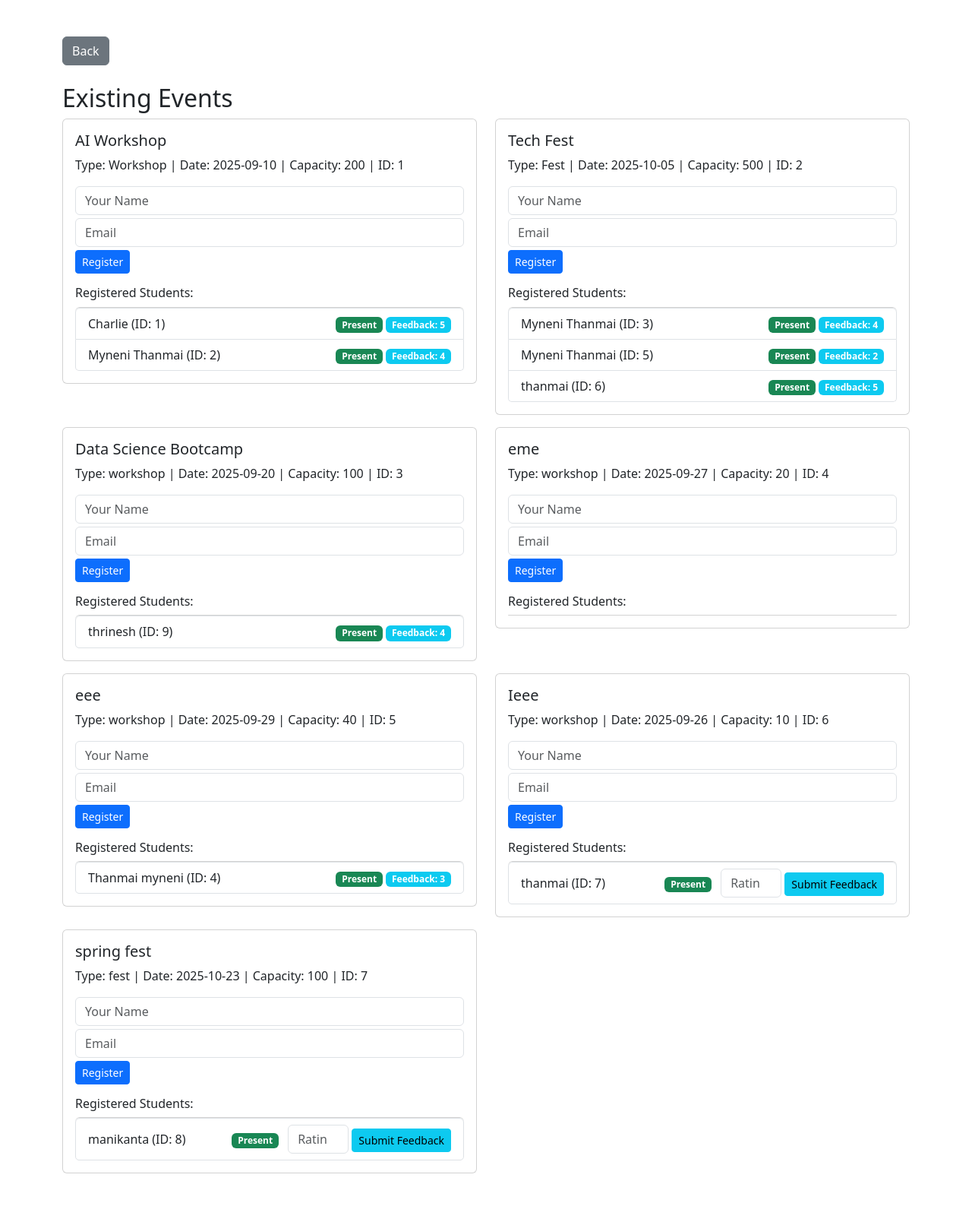
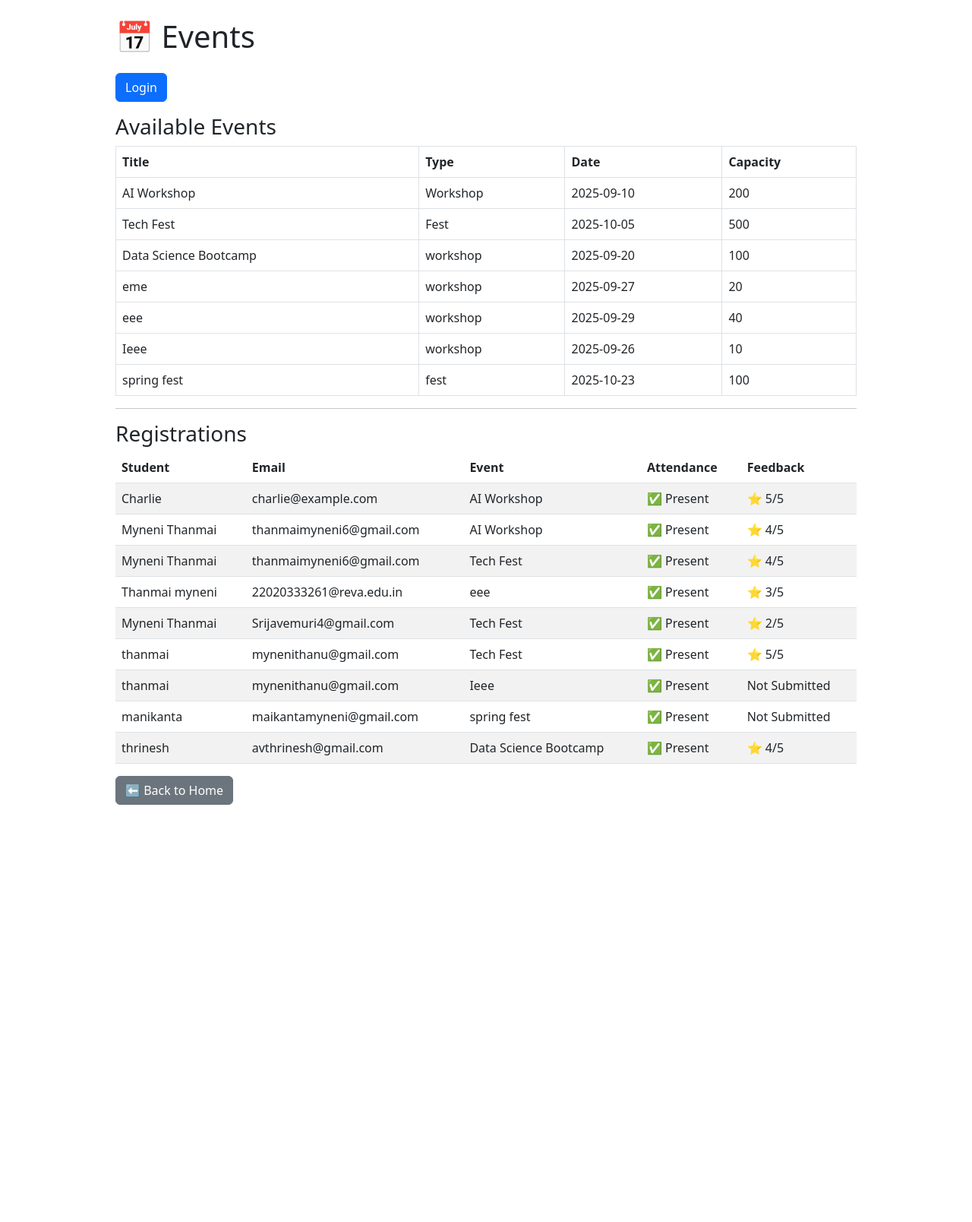
Before and after one commit to thanmaimyneni/Event_Managment_System, a Flask app: page /events in a window 1280 px wide. Shown: the whole page at 76% size. After the commit the page ends 1059 px from the top, so only its background shows below. Run offline with Flask 3, Linux system fonts and the light colour scheme.

Commit message:
Initial commit

```diff
--- a/app.py
+++ b/app.py
@@ -1,15 +1,19 @@
-from flask import Flask, render_template, request
+from flask import Flask, render_template, request, redirect, url_for, flash, session, abort
 from flask_sqlalchemy import SQLAlchemy
 from datetime import datetime
+from functools import wraps
 import os
 
 app = Flask(__name__)
 db_path = os.path.join(os.path.dirname(__file__), 'events.db')
 app.config['SQLALCHEMY_DATABASE_URI'] = 'sqlite:///' + db_path
 app.config['SQLALCHEMY_TRACK_MODIFICATIONS'] = False
+app.secret_key = os.environ.get('FLASK_SECRET_KEY', 'dev-secret')  # Needed for sessions
 db = SQLAlchemy(app)
 
-# Models
+# ===============================
+# MODELS
+# ===============================
 class Event(db.Model):
     id = db.Column(db.Integer, primary_key=True)
     title = db.Column(db.String, nullable=False)
@@ -41,12 +45,65 @@ class Feedback(db.Model):
 with app.app_context():
     db.create_all()
 
-# Home Page
+# ===============================
+# ROLE-BASED ACCESS CONTROL
+# ===============================
+def require_role(*roles):
+    def decorator(f):
+        @wraps(f)
+        def wrapper(*args, **kwargs):
+            if session.get('role') in roles:
+                return f(*args, **kwargs)
+            return abort(403)
+        return wrapper
+    return decorator
+
+# ===============================
+# AUTH ROUTES
+# ===============================
+@app.route('/login', methods=['GET', 'POST'])
+def login():
+    if request.method == 'POST':
+        mode = request.form.get('mode')
+
+        if mode == 'admin':
+            pwd = request.form.get('password', '')
+            admin_pwd = os.environ.get('ADMIN_PASSWORD', 'admin123')
+            if pwd == admin_pwd:
+                session['role'] = 'admin'
+                flash('Logged in as Admin', 'success')
+                return redirect(url_for('index'))
+            else:
+                flash('Invalid admin password', 'danger')
+
+        elif mode == 'student':
+            name = request.form.get('name', '').strip()
+            email = request.form.get('email', '').strip()
+            if name and email:
+                session['role'] = 'student'
+                session['student_name'] = name
+                session['student_email'] = email
+                flash('Logged in as Student', 'success')
+                return redirect(url_for('events'))
+            else:
+                flash('Provide both name and email', 'danger')
+
+    return render_template('login.html')
+
+@app.route('/logout')
+def logout():
+    session.clear()
+    flash('Logged out', 'info')
+    return redirect(url_for('index'))
+
+# ===============================
+# MAIN ROUTES
+# ===============================
 @app.route('/')
 def index():
     return render_template('home.html')
 
-# Create Event
+@require_role('admin')
 @app.route('/create_event', methods=['GET', 'POST'])
 def create_event():
     if request.method == 'POST':
@@ -60,29 +117,34 @@ def create_event():
         return render_template('create_event.html', success=True)
     return render_template('create_event.html')
 
-# Existing Events / Student Registration
 @app.route('/events', methods=['GET', 'POST'])
 def events():
     events_list = Event.query.all()
     message = None
     if request.method == 'POST':
-        # Register student
-        name = request.form['name']
-        email = request.form['email']
+        # Require student role
+        if session.get('role') != 'student':
+            return abort(403)
+
+        name = session.get('student_name')
+        email = session.get('student_email')
         event_id = int(request.form['event_id'])
+
         student = Student.query.filter_by(email=email).first()
         if not student:
             student = Student(name=name, email=email)
             db.session.add(student)
             db.session.commit()
-        # Check duplicate registration
+
+        # Prevent duplicate registration
         reg = Registration.query.filter_by(student_id=student.id, event_id=event_id).first()
         if not reg:
             reg = Registration(student_id=student.id, event_id=event_id)
             db.session.add(reg)
             db.session.commit()
             message = f"{student.name} registered successfully!"
-    # Load registrations for display
+
+    # Load registrations
     registrations = Registration.query.all()
     reg_data = []
     for r in registrations:
@@ -100,7 +162,7 @@ def events():
         })
     return render_template('events.html', events=events_list, reg_data=reg_data, message=message)
 
-# Mark attendance (admin)
+@require_role('admin')
 @app.route('/mark_attendance/<int:reg_id>', methods=['POST'])
 def mark_attendance(reg_id):
     att = Attendance.query.filter_by(registration_id=reg_id).first()
@@ -112,7 +174,7 @@ def mark_attendance(reg_id):
     db.session.commit()
     return ('', 204)
 
-# Submit feedback (student)
+@require_role('student')
 @app.route('/submit_feedback/<int:reg_id>', methods=['POST'])
 def submit_feedback(reg_id):
     rating = int(request.form['rating'])
@@ -125,5 +187,8 @@ def submit_feedback(reg_id):
     db.session.commit()
     return ('', 204)
 
+# ===============================
+# RUN
+# ===============================
 if __name__ == '__main__':
     app.run(debug=True)
--- a/templates/events.html
+++ b/templates/events.html
@@ -2,63 +2,148 @@
 <html lang="en">
 <head>
   <meta charset="utf-8">
-  <title>Existing Events</title>
+  <title>Event Reporter - Events</title>
   <link href="https://cdn.jsdelivr.net/npm/bootstrap@5.3.0/dist/css/bootstrap.min.css" rel="stylesheet">
 </head>
-<body class="p-5">
-<div class="container">
-  <a href="/" class="btn btn-secondary mb-4">Back</a>
+<body class="p-4">
 
-  <h2>Existing Events</h2>
+  <div class="container" style="max-width:1000px">
+    <h1 class="mb-4">📅 Events</h1>
+
     {% if message %}
       <div class="alert alert-success">{{ message }}</div>
     {% endif %}
 
-  <div class="row">
+    <!-- User Info -->
+    {% if session.get('role') %}
+      <div class="alert alert-info">
+        Logged in as <b>{{ session.get('role')|capitalize }}</b>
+        {% if session.get('role') == 'student' %}
+          ({{ session.get('student_name') }} - {{ session.get('student_email') }})
+        {% endif %}
+      </div>
+      <form action="{{ url_for('logout') }}" method="get" class="mb-3">
+        <button type="submit" class="btn btn-danger">Logout</button>
+      </form>
+    {% else %}
+      <form action="{{ url_for('login') }}" method="get" class="mb-3">
+        <button type="submit" class="btn btn-primary">Login</button>
+      </form>
+    {% endif %}
+
+    <!-- Events Table -->
+    <h3>Available Events</h3>
+    <table class="table table-bordered">
+      <thead>
+        <tr>
+          <th>Title</th>
+          <th>Type</th>
+          <th>Date</th>
+          <th>Capacity</th>
+          {% if session.get('role') == 'student' %}
+            <th>Action</th>
+          {% endif %}
+        </tr>
+      </thead>
+      <tbody>
         {% for e in events %}
-      <div class="col-md-6 mb-3">
-        <div class="card p-3">
-          <h5>{{ e.title }}</h5>
-          <p>Type: {{ e.type }} | Date: {{ e.date }} | Capacity: {{ e.capacity }} | ID: {{ e.id }}</p>
+          <tr>
+            <td>{{ e.title }}</td>
+            <td>{{ e.type }}</td>
+            <td>{{ e.date }}</td>
+            <td>{{ e.capacity }}</td>
+            {% if session.get('role') == 'student' %}
+              <td>
                 <form method="post">
                   <input type="hidden" name="event_id" value="{{ e.id }}">
-            <input type="text" name="name" placeholder="Your Name" class="form-control mb-1" required>
-            <input type="email" name="email" placeholder="Email" class="form-control mb-1" required>
-            <button type="submit" class="btn btn-primary btn-sm">Register</button>
+                  <button class="btn btn-sm btn-success">Register</button>
                 </form>
+              </td>
+            {% endif %}
+          </tr>
+        {% endfor %}
+      </tbody>
+    </table>
 
-          <h6 class="mt-3">Registered Students:</h6>
-          <ul class="list-group">
+    <hr>
+
+    <!-- Registrations Table -->
+    <h3>Registrations</h3>
+    <table class="table table-striped">
+      <thead>
+        <tr>
+          <th>Student</th>
+          <th>Email</th>
+          <th>Event</th>
+          <th>Attendance</th>
+          <th>Feedback</th>
+          {% if session.get('role') == 'admin' %}
+            <th>Actions (Admin)</th>
+          {% elif session.get('role') == 'student' %}
+            <th>Actions (Student)</th>
+          {% endif %}
+        </tr>
+      </thead>
+      <tbody>
         {% for r in reg_data %}
-              {% if r.event_title == e.title %}
-                <li class="list-group-item d-flex justify-content-between align-items-center">
-                  {{ r.student_name }} (ID: {{ r.reg_id }})
-                  <div>
+          <tr>
+            <td>{{ r.student_name }}</td>
+            <td>{{ r.student_email }}</td>
+            <td>{{ r.event_title }}</td>
+            <td>
+              {% if r.attendance is none %}
+                Not Marked
+              {% elif r.attendance %}
+                ✅ Present
+              {% else %}
+                ❌ Absent
+              {% endif %}
+            </td>
+            <td>
+              {% if r.feedback %}
+                ⭐ {{ r.feedback }}/5
+              {% else %}
+                Not Submitted
+              {% endif %}
+            </td>
+
+            {% if session.get('role') == 'admin' %}
+              <td>
                 {% if not r.attendance %}
-                      <form action="/mark_attendance/{{ r.reg_id }}" method="post" class="d-inline">
-                        <button class="btn btn-warning btn-sm">Mark Attendance</button>
+                  <form method="post" action="{{ url_for('mark_attendance', reg_id=r.reg_id) }}">
+                    <button type="submit" class="btn btn-sm btn-dark">Mark Present</button>
                   </form>
-                    {% else %}
-                      <span class="badge bg-success">Present</span>
                 {% endif %}
+              </td>
+            {% endif %}
+
+            {% if session.get('role') == 'student' and session.get('student_email') == r.student_email %}
+              <td>
                 {% if not r.feedback %}
-                      <form action="/submit_feedback/{{ r.reg_id }}" method="post" class="d-inline ms-2">
-                        <input type="number" name="rating" min="1" max="5" class="form-control d-inline" placeholder="Rating 1-5" style="width:80px">
-                        <button class="btn btn-info btn-sm">Submit Feedback</button>
+                  <form method="post" action="{{ url_for('submit_feedback', reg_id=r.reg_id) }}">
+                    <select name="rating" class="form-select form-select-sm mb-1" required>
+                      <option value="">Rate</option>
+                      <option value="1">1 ⭐</option>
+                      <option value="2">2 ⭐⭐</option>
+                      <option value="3">3 ⭐⭐⭐</option>
+                      <option value="4">4 ⭐⭐⭐⭐</option>
+                      <option value="5">5 ⭐⭐⭐⭐⭐</option>
+                    </select>
+                    <button type="submit" class="btn btn-sm btn-primary">Submit</button>
                   </form>
-                    {% else %}
-                      <span class="badge bg-info">Feedback: {{ r.feedback }}</span>
                 {% endif %}
+              </td>
+            {% endif %}
+          </tr>
+        {% endfor %}
+      </tbody>
+    </table>
+
+    <!-- Back to Home Button -->
+    <form action="{{ url_for('index') }}" method="get">
+      <button type="submit" class="btn btn-secondary">⬅ Back to Home</button>
+    </form>
   </div>
-                </li>
-              {% endif %}
-            {% endfor %}
-          </ul>
 
-        </div>
-      </div>
-    {% endfor %}
-  </div>
-</div>
 </body>
 </html>
```
Also changed, not shown: templates/create_event.html (+23 -4 lines), templates/home.html (+96 -6 lines), templates/login.html (added, +97 -0 lines), events.db. Lines whose indentation alone changed are shown as unchanged.
